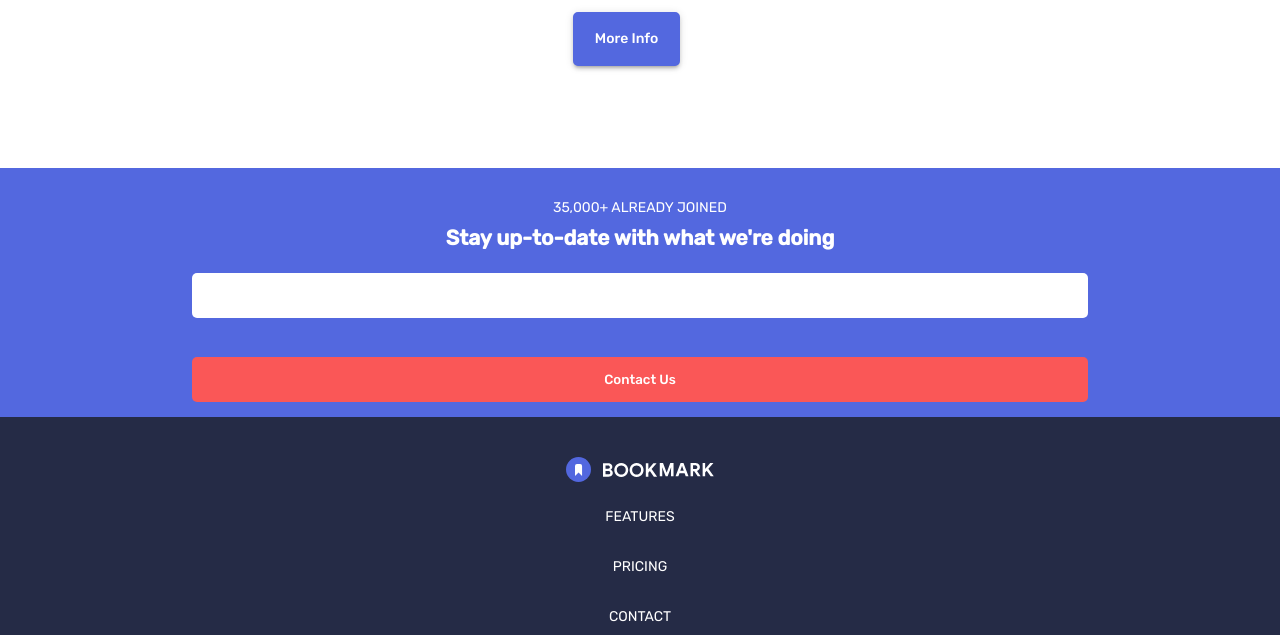
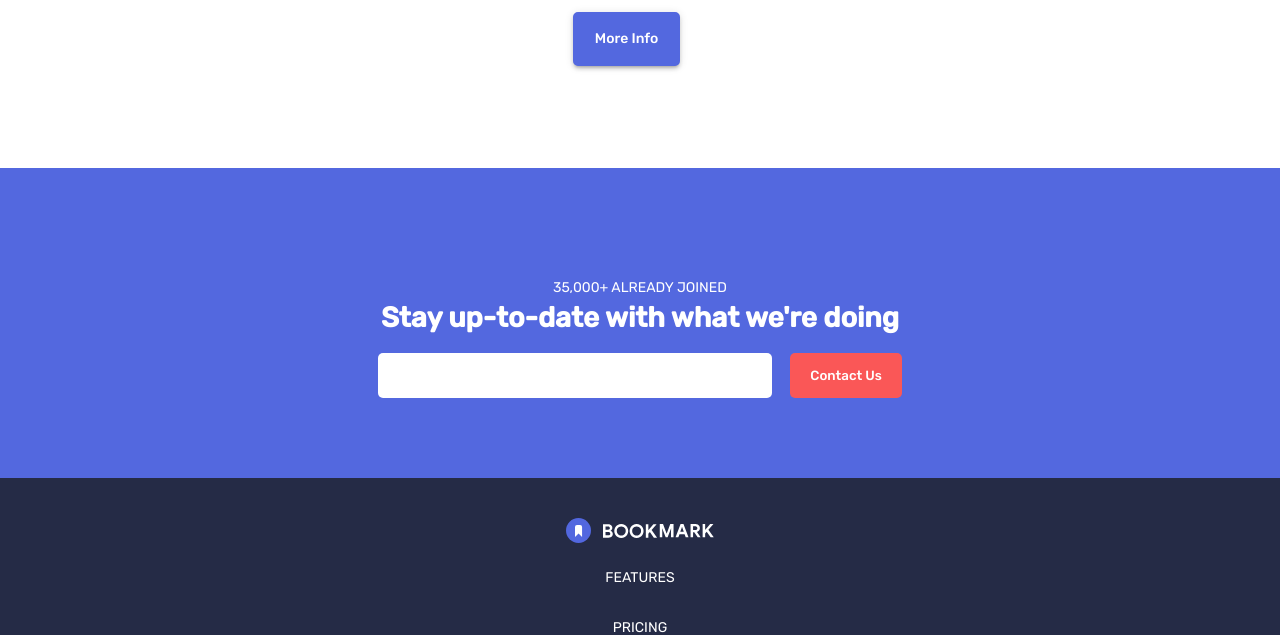
Before and after one commit to Gabe0214/book-mark-landing, a website: page index.html in a window 1280 px wide. Shown: the part 3875-4510 px from the top of the page. Drawn offline with nearby package versions, Linux system fonts and the light colour scheme; files that its build step writes are made by us from their sources.

Commit message:
email responsiveness for error message complete for tablet view

```diff
--- a/scss/_email-section.scss
+++ b/scss/_email-section.scss
@@ -1,6 +1,16 @@
 #email {
 	background-color: $primary-color;
+	@include tablet-view {
+		padding-top: 80px;
+		padding-bottom: 80px;
+	}
 	.email-bg {
+		@include tablet-view {
+			max-width: 720px;
+			margin: 0 auto;
+			width: 80%;
+		}
+
 		.text-content-container {
 			color: #fff;
 			display: flex;
@@ -9,15 +19,34 @@
 			align-items: center;
 			padding-top: 25px;
 
+			h2 {
+				@include tablet-view {
+					font-size: 2.8rem;
+				}
+			}
+
 			.input-btn-container {
 				display: flex;
 				flex-direction: column;
 				width: 100%;
 				margin-top: 20px;
 
+				@include tablet-view {
+					flex-direction: row;
+					max-width: 720px;
+					margin-right: auto;
+					margin-left: auto;
+					justify-content: center;
+				}
+
 				.input-error-container {
 					position: relative;
 					width: 100%;
+
+					@include tablet-view {
+						margin-right: 18px;
+						width: 55%;
+					}
 
 					input {
 						padding-left: 10px;
@@ -48,7 +77,7 @@
 					.show-message {
 						z-index: 1;
 						transition: .6s;
-						bottom: -27px;
+						bottom: -16px;
 					}
 				}
 
@@ -97,6 +126,11 @@
 					font-weight: 500;
 					font-family: 'Rubik', sans-serif;
 					margin: 39px 0 15px 0;
+
+					@include tablet-view {
+						margin: 0;
+						padding: 0 2rem;
+					}
 				}
 			}
 		}
```
